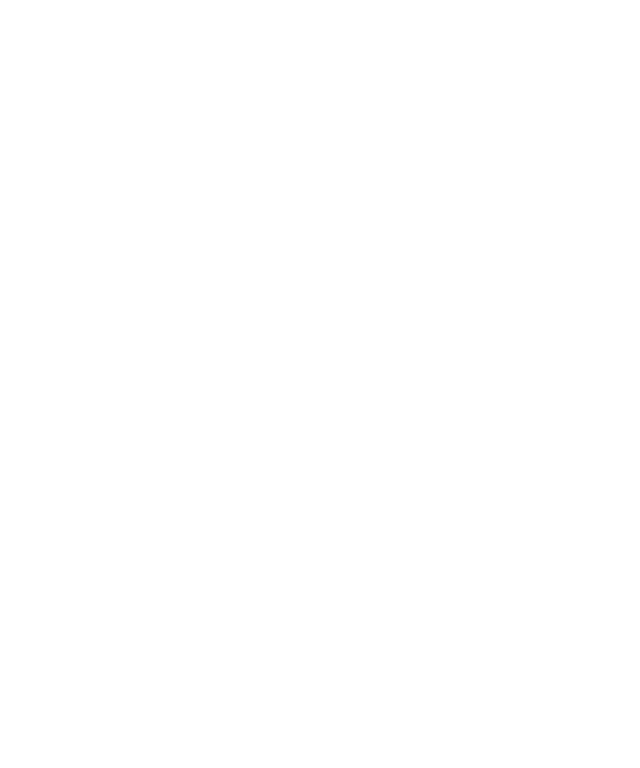
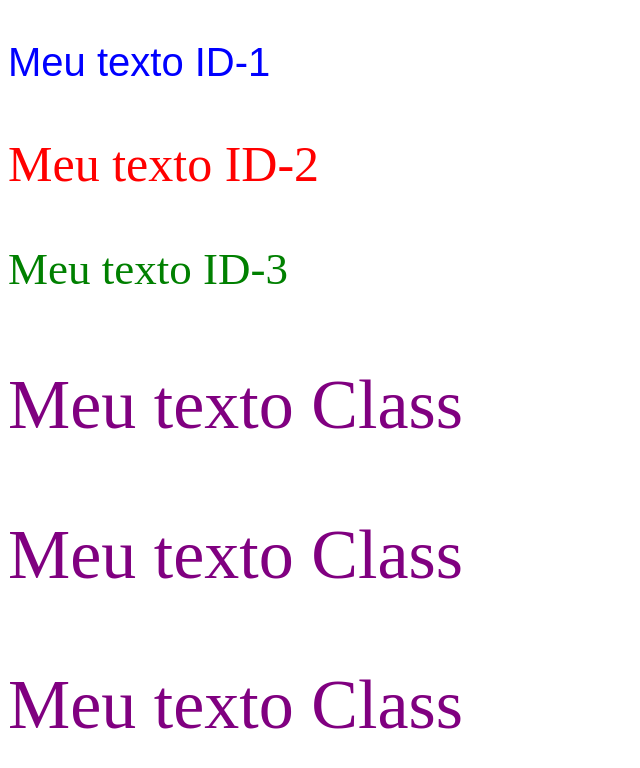
Before and after one commit to welltecnc/Projeto21ESPJ26, a plain HTML site: page index.html in a window 1280 px wide. Shown: the whole page, without its empty margins (0-640 px from the left). Drawn offline with Linux system fonts and the light colour scheme.

Commit message:
feat: ajustes do index e css

```diff
--- a/index.html
+++ b/index.html
@@ -8,6 +8,15 @@
     <title>Projeto2</title>
 </head>
 <body>
+    <p id="texto1">Meu texto ID-1</p>
+    <p id="texto2">Meu texto ID-2</p>
+    <p id="texto3">Meu texto ID-3</p>
+
+
+    <p class="texto">Meu texto Class</p>
+    <p class="texto">Meu texto Class</p>
+    <p class="texto">Meu texto Class</p>
+
 
 </body>
 </html>
--- a/src/css/estilo.css
+++ b/src/css/estilo.css
@@ -1,4 +1,35 @@
+//
 *{
-    margin:0;
-    padding:0;
+    margin:10px;//REMOVE O ESPAÇO EXTERNO
+    padding:0; //REMOVE O ESPAÇO INTERNO
+    //largura/altura do elemento evitando que estoure
+    box-sizing:border-box;
 }
+/*
+margin:10px; - todos os lados
+margin:10px 20px; 10px(topo/baixo) 20px(esquerda/direita)
+margin:10px 15px 20px 10px;(topo, direita,inferior,esquerda)
+*/
+body{
+    background:transparent;
+    /* background-image:linear-gradient(to left,#555,#fff); */
+}
+#texto1{
+    color:blue;
+    font-size:40px;
+    font-family:"Arial";
+}
+#texto2{
+    color:red;
+    font-size:50px;
+    font-family:"poppins";
+}
+#texto3{
+    color:green;
+    font-size:45px;
+    font-family:"times new Roman";
+}
+.texto{
+    color:purple;
+    font-size:70px;
+}
```
